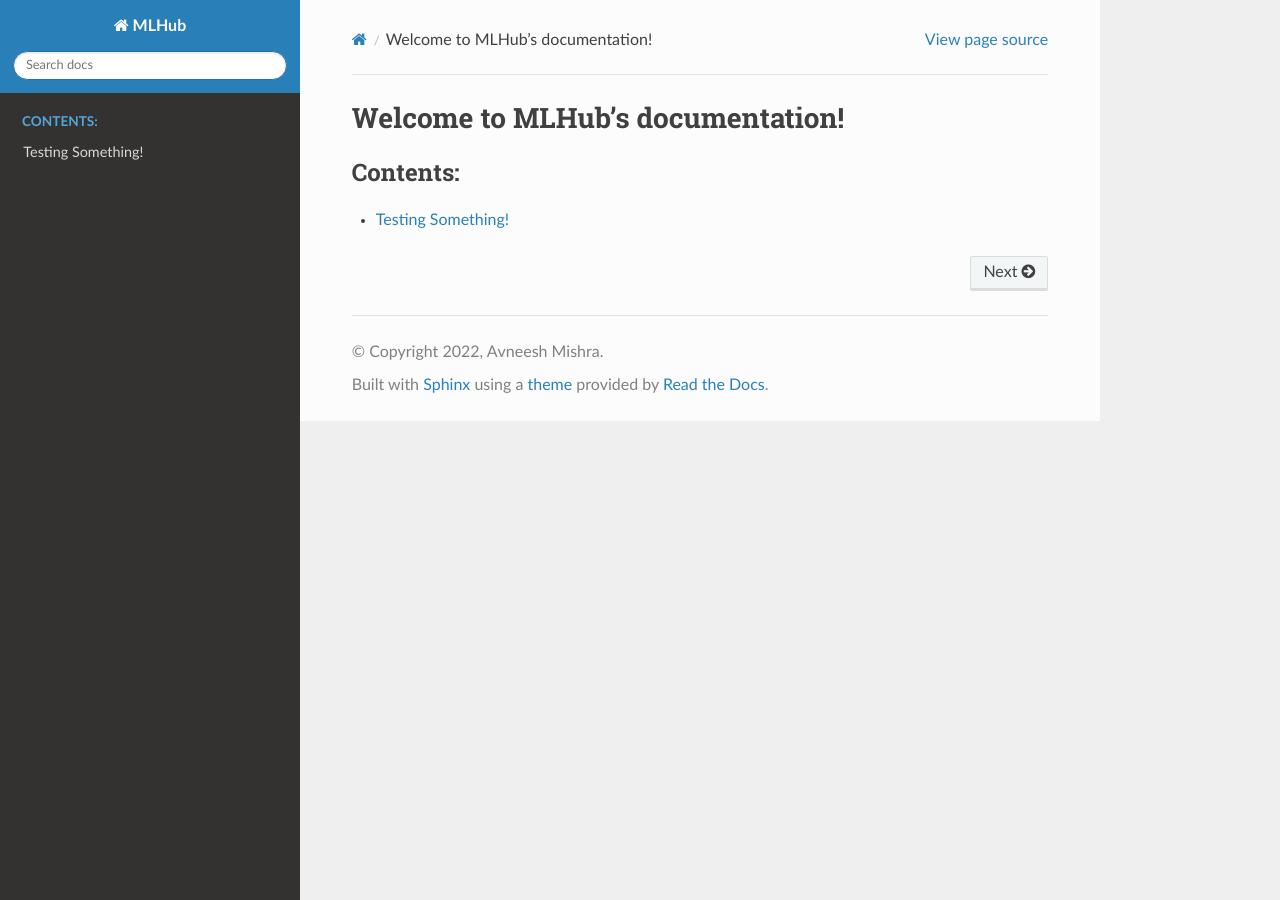
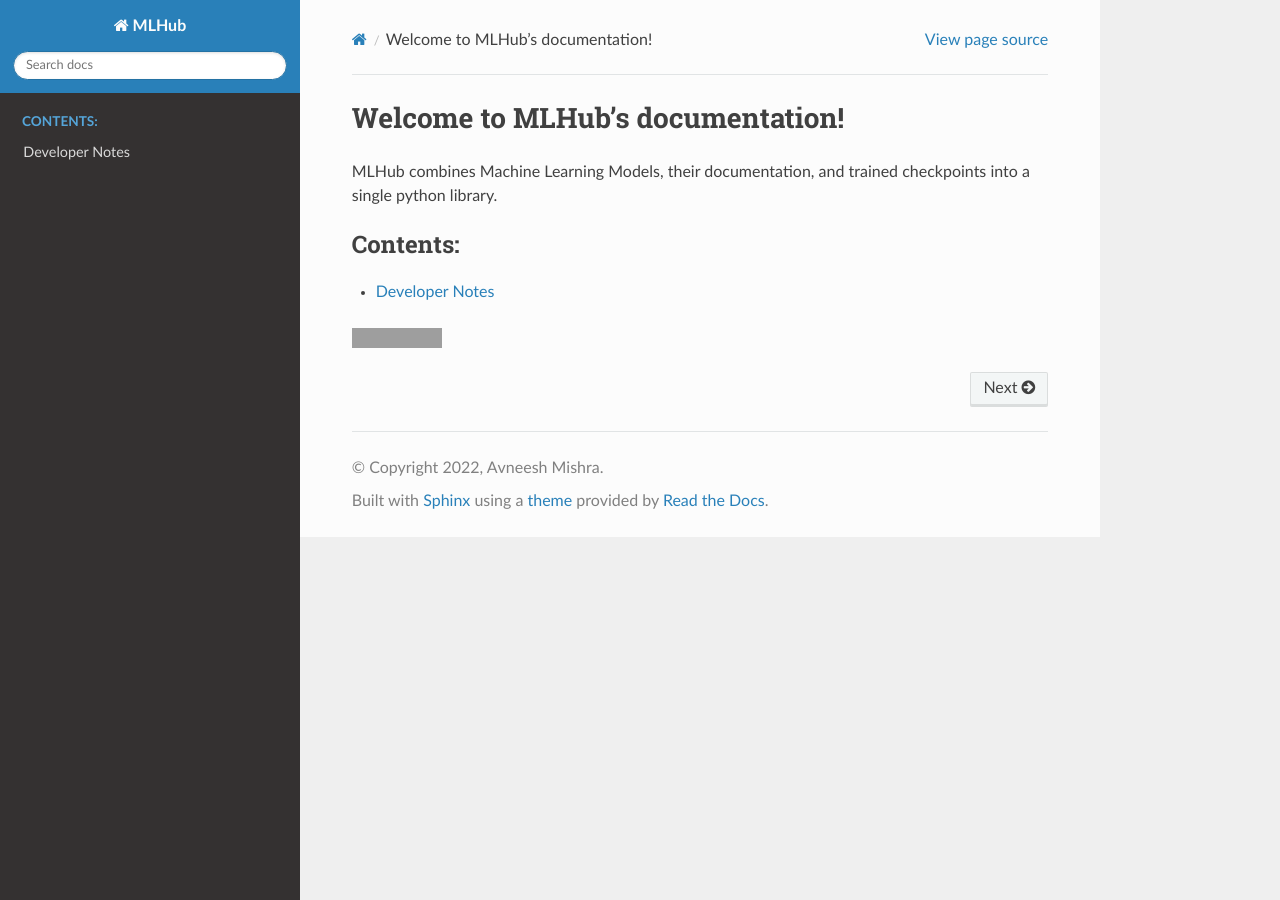
Before and after one commit to TheProjectsGuy/MLHub, a Sphinx documentation site: the page built from docs/source/index.rst, in a window 1280 px wide. Built offline with Sphinx 7.4.7 and the Read the Docs theme 2.0.0, drawn with Linux system fonts in a browser that asks for light colours; grey boxes are pictures that could not be loaded.

Commit message:
Added Developer documentation (yet to start work)

```diff
--- a/docs/source/index.rst
+++ b/docs/source/index.rst
@@ -6,8 +6,13 @@
 Welcome to MLHub's documentation!
 ==================================
 
+MLHub combines Machine Learning Models, their documentation, and trained checkpoints into a single python library.
+
 .. toctree::
-   :maxdepth: 2
+   :maxdepth: 1
    :caption: Contents:
 
-   test
+   developer
+
+.. image:: https://img.shields.io/badge/Developer-TheProjectsGuy-blue
+   :target: https://github.com/TheProjectsGuy
--- a/docs/source/test.rst
+++ /dev/null
@@ -1,2 +0,0 @@
-Testing Something!
-=====================
```
Also changed, not shown: docs/source/developer.rst (added, +43 -0 lines).
